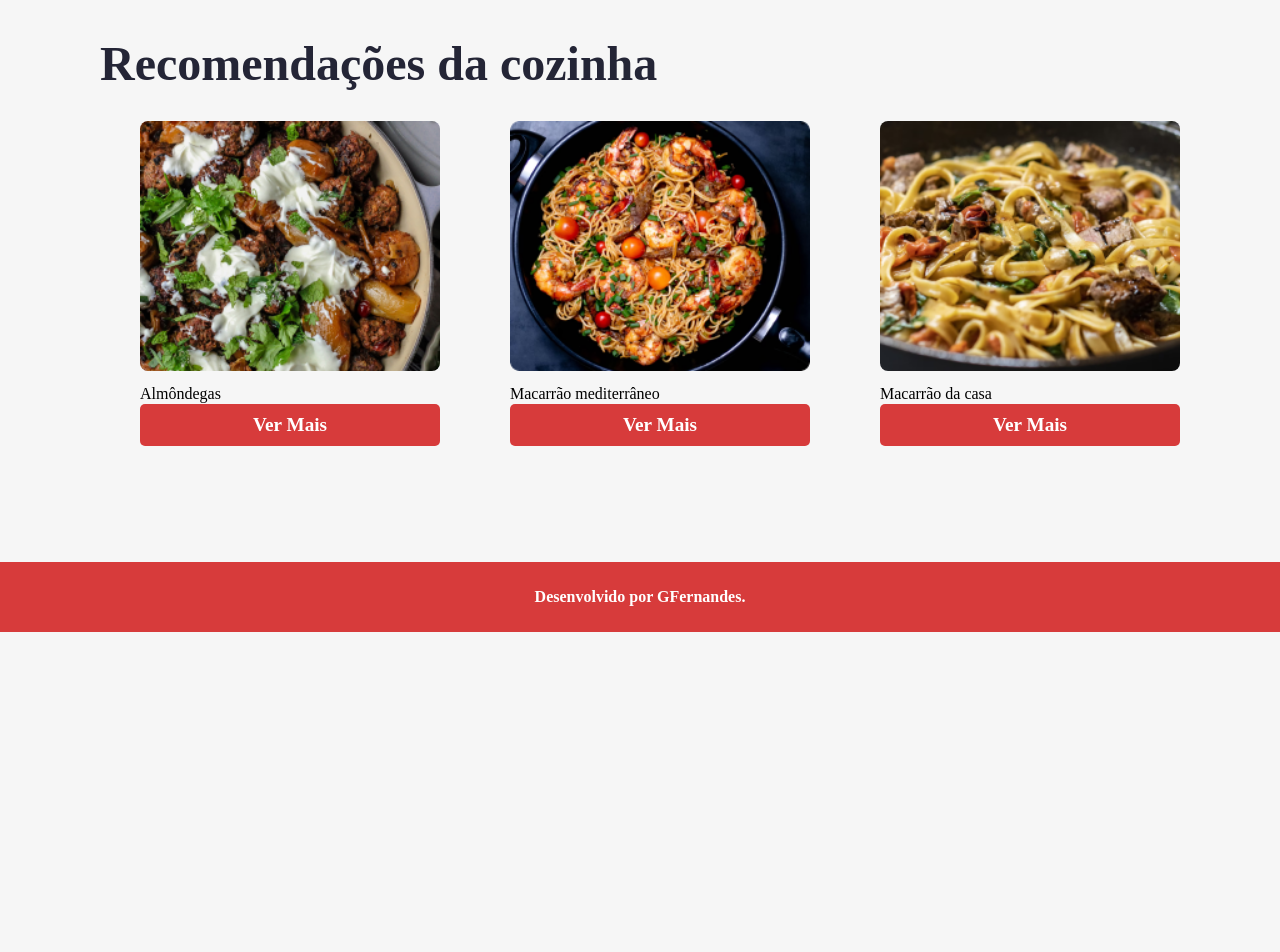
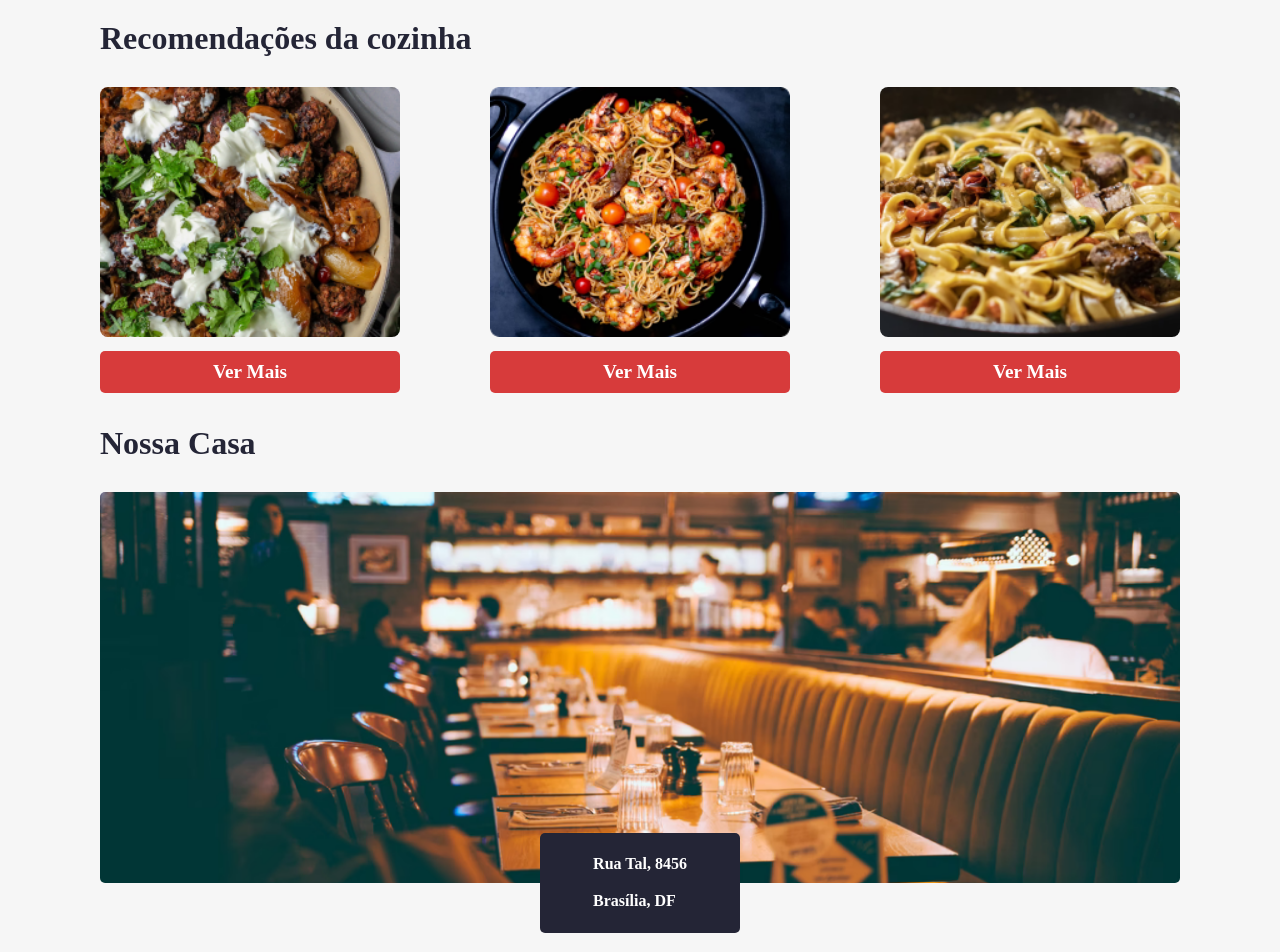
Before and after one commit to GHLFernandes/gf-pastas, a React (Create React App) app: page / in a window 1280 px wide. Shown: the part 460-1412 px from the top of the page. Before the commit the page ends 1092 px from the top, so only its background shows below. Built offline with nearby package versions, Linux system fonts and the light colour scheme; a web font is replaced by a local one.

Commit message:
feat: finishing Home page and beggining About page

```diff
--- a/src/components/DefaultPage/index.tsx
+++ b/src/components/DefaultPage/index.tsx
@@ -1,7 +1,5 @@
 import React from 'react';
-import NavigationBar from '@/components/NavigationBar';
 import Header from '@/components/Header';
-import Footer from '@/components/Footer';
 import { Outlet } from 'react-router-dom';
 import styled from 'styled-components';
 import style from '@/styles/_vars';
@@ -29,14 +27,11 @@ const StyledPage = styled.div`
 export default function DefaultPage() {
   return (
     <>
-        <NavigationBar />
         <Header>A casa da Massa</Header>
 
         <StyledPage>
             <Outlet />
         </StyledPage>
-
-        <Footer />
     </>
   )
 }
--- /dev/null
+++ b/src/pages/About/index.tsx
@@ -0,0 +1,7 @@
+import React from 'react'
+
+export default function About() {
+  return (
+    <div>About</div>
+  )
+}
--- a/src/pages/Home/index.tsx
+++ b/src/pages/Home/index.tsx
@@ -2,12 +2,8 @@ import React from 'react';
 import items from '@/data/menu.json';
 import styled from 'styled-components';
 import style from '@/styles/_vars';
-
-const Title = styled.h3`
-  color: ${style.color.dark};
-  font-size: 3rem;
-  margin-bottom: 30px;
-`;
+import PageTitle from '@/components/PageTitle';
+import bannerHome from '@/assets/img/nossa_casa.png';
 
 const Recommended = styled.ul`
   border-radius: 2px;
@@ -16,6 +12,7 @@ const Recommended = styled.ul`
   gap: 30px;
   justify-content: space-between;
   list-style: none;
+  padding: 0px;
 `;
 
 const RecommendedItem = styled.li`
@@ -49,6 +46,35 @@ const StyledBtn = styled.div`
   }
 `;
 
+const StyledUs = styled.div`
+  margin-bottom: 100px;
+  position: relative;
+  width: 100%;
+
+  img {
+    border-radius: 5px;
+    width: 100%;
+  }
+`;
+
+const Address = styled.div`
+  align-items: center;
+  background-color: ${style.color.dark};
+  border-radius: 5px;
+  bottom: -45px;
+  color: white;
+  display: flex;
+  flex-direction: column;
+  font-weight: bold;
+  height: 100px;
+  justify-content: center;
+  position: absolute;
+  margin: 0 auto;
+  left: 0;
+  right: 0;
+  width: 200px;
+`;
+
 
 export default function Home() {
 
@@ -57,7 +83,7 @@ export default function Home() {
 
 	return (
 		<section>
-			<Title>Recomendações da cozinha</Title>
+			<PageTitle>Recomendações da cozinha</PageTitle>
 
 			<Recommended>
       {
@@ -66,7 +92,6 @@ export default function Home() {
             <StyledImg>
               <img src={item.photo} alt={item.title} />
             </StyledImg>
-            {item.title}
 
             <StyledBtn>
               Ver Mais
@@ -75,6 +100,16 @@ export default function Home() {
         )
       }
 			</Recommended>
+
+      <PageTitle>Nossa Casa</PageTitle>
+
+      <StyledUs>
+        <img src={bannerHome} alt="GF Pastas"/>
+
+        <Address>
+          Rua Tal, 8456 <br /><br /> Brasília, DF
+        </Address>
+      </StyledUs>
 		</section>
 	);
 }
--- a/src/pages/Menu/index.tsx
+++ b/src/pages/Menu/index.tsx
@@ -20,6 +20,7 @@ export default function Menu() {
 	const [ search, setSearch ] = useState('');
 	const [ filter, setFilter ] = useState<number | null>(null);
 	const [ sorter, setSorter ] = useState('');
+
 	return (
 		<>
 			<PageTitle>Cardápio</PageTitle>
--- a/src/routes.jsx
+++ b/src/routes.jsx
@@ -1,21 +1,26 @@
 import React from 'react';
 import { BrowserRouter as Router, Routes, Route } from 'react-router-dom';
-
+import NavigationBar from '@/components/NavigationBar';
+import DefaultPage from '@/components/DefaultPage';
 import Home from '@/pages/Home';
 import Menu from '@/pages/Menu';
-import DefaultPage from '@/components/DefaultPage';
+import About from './pages/About';
+import Footer from './components/Footer';
 
 export default function AppRouter() {
     return(
         <main>
             <Router>
+            <NavigationBar />
                 <Routes>
                     <Route path='/' element={<DefaultPage />} > //nested routes
                         <Route index element={<Home />} />
                         <Route path='home' element={<Home />} />
                         <Route path='menu' element={<Menu />} />
+                        <Route path='about' element={<About />} />
                     </Route>
                 </Routes>
+                <Footer />
             </Router>
         </main>
     );
```
Also changed, not shown: src/assets/img/nossa_casa.png (added), 1 other file (tests, documents, lock files or other folders).
